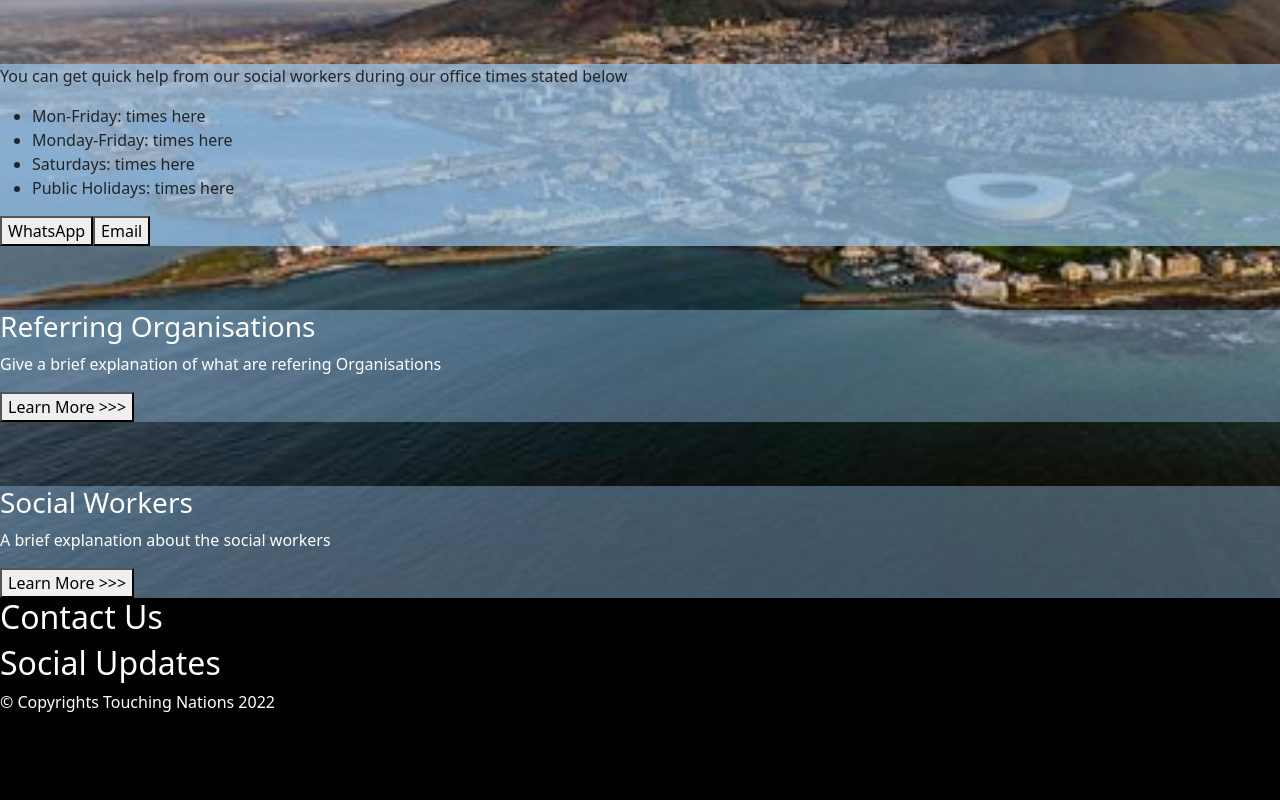
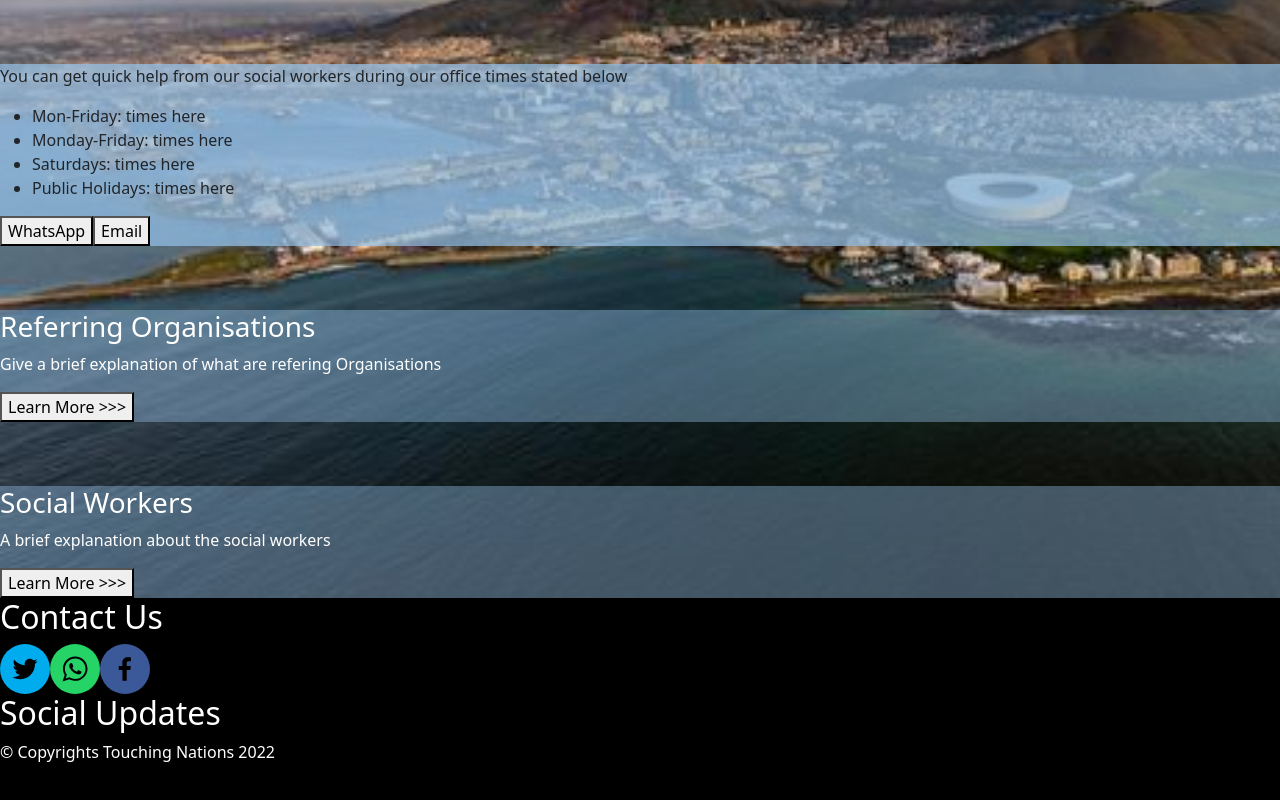
Before and after one commit to KudahShambare/GBV, a React (Create React App) app in the folder Start/front-end/: page / in a window 1280 px wide. Shown: the part 900-1700 px from the top of the page. Built offline with nearby package versions, Linux system fonts and the light colour scheme.

Commit message:
social links

```diff
--- a/Start/front-end/package.json
+++ b/Start/front-end/package.json
@@ -14,6 +14,7 @@
     "react-dom": "^18.2.0",
     "react-router-dom": "^5.3.3",
     "react-scripts": "^5.0.1",
+    "react-social-icons": "^5.14.0",
     "web-vitals": "^3.0.1"
   },
   "browserslist": {
--- a/Start/front-end/src/components/Footer.js
+++ b/Start/front-end/src/components/Footer.js
@@ -1,4 +1,6 @@
 import React from "react";
+
+import SocialIcons from "../components/SocialIcons";
 
 const Footer=()=>{
     return(
@@ -6,7 +8,7 @@ const Footer=()=>{
         <div id="footer-contents">
         <div id="our-contact">
             <h2> Contact Us </h2>
-
+<SocialIcons/>
 </div>
 <div id="our-social">
     <h2>Social Updates</h2>
--- a/Start/front-end/src/components/NavBar.js
+++ b/Start/front-end/src/components/NavBar.js
@@ -11,7 +11,7 @@ const NavBar=()=>{
 
 	const changeStyle=()=>{
 		if(navClassName==="lower-nav-no-display"){
-			console.log(navClassName);
+
 
 setNavClassName("lower-nav-display");
 console.log(navClassName);
--- /dev/null
+++ b/Start/front-end/src/components/SocialIcons.js
@@ -0,0 +1,18 @@
+import React from "react";
+import { SocialIcon } from 'react-social-icons';
+
+const SocialIcons=()=>{
+	return(
+
+<div>
+
+
+<SocialIcon network="twitter" url="https://twitter.com/TouchingNations" target="_blank"/>
+<SocialIcon  network="whatsapp" url="https://www.google.com" target="_blank"/>
+<SocialIcon network="facebook" url="https://www.facebook.com/wearetouchingnations/" target="_blank"/>
+
+
+</div>
+		)
+}
+export default SocialIcons;
```
Also changed, not shown: 1 other file (tests, documents, lock files or other folders).
